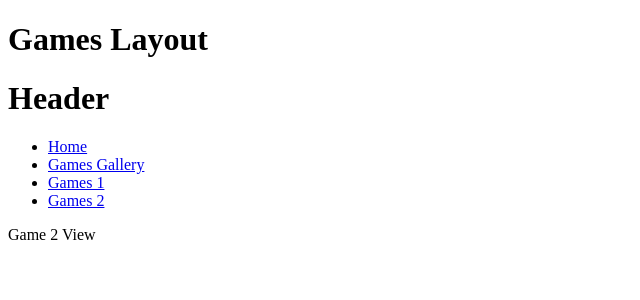
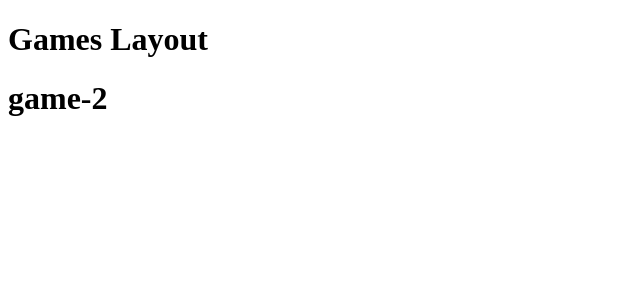
Before and after one commit to dev-fazeelian/test-education-games, a Next.js app: page /games/game-2 in a window 1280 px wide. Shown: the top 300 px of the page, without its empty margins (0-640 px from the left). Built offline with nearby package versions, Linux system fonts and the light colour scheme.

Commit message:
Addition of params on routes using params.slug

```diff
--- /dev/null
+++ b/src/app/(user)/games/[slug]/page.jsx
@@ -0,0 +1,11 @@
+import React from 'react'
+
+const GameSlug = ({params}) => {
+  return (
+    <div>
+      <h1>{params.slug}</h1>
+    </div>
+  )
+}
+
+export default GameSlug
--- a/src/app/(user)/games/game-2/page.jsx
+++ /dev/null
@@ -1,13 +0,0 @@
-import { Header } from '@/components/Header'
-import React from 'react'
-
-const Game2View = () => {
-  return (
-    <div>
-      <Header />
-      Game 2 View
-    </div>
-  )
-}
-
-export default Game2View
```
Also changed, not shown: src/app/(user)/games/game-1/page.jsx (deleted, +0 -13 lines).
